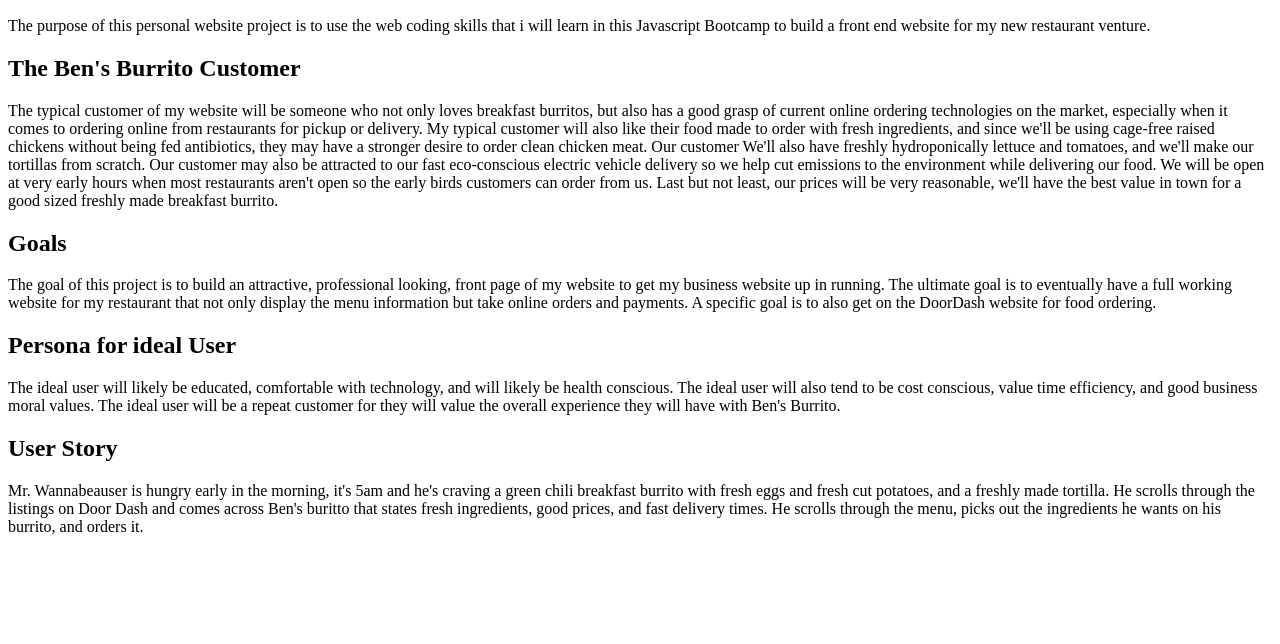
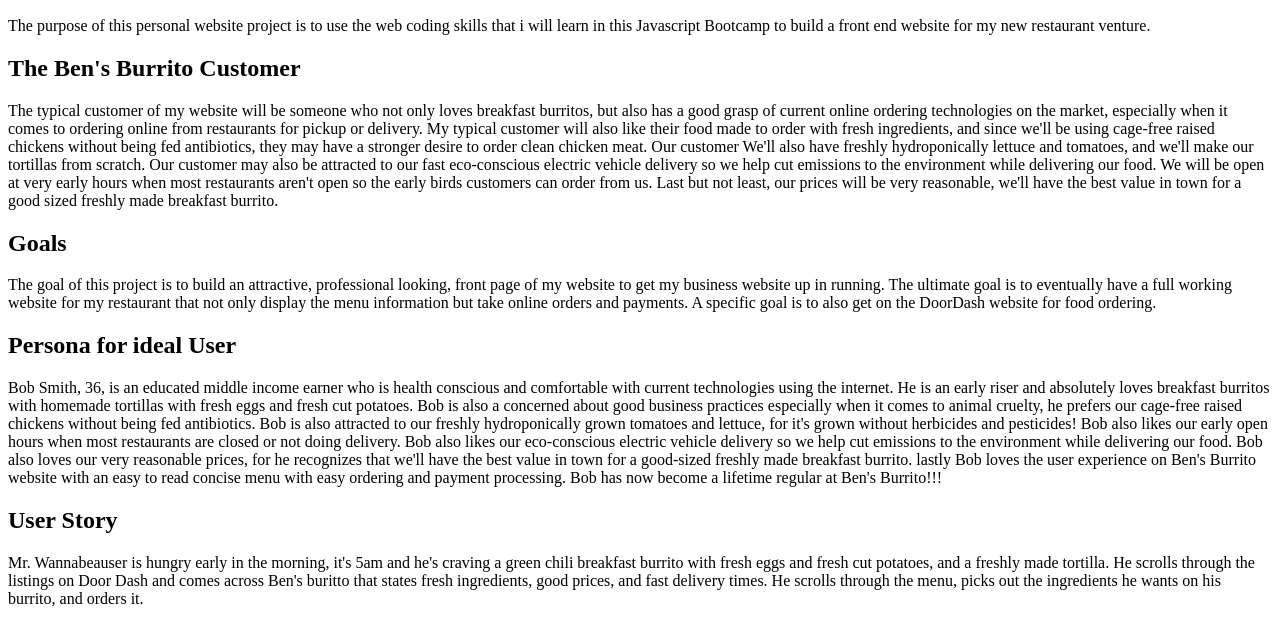
Before and after one commit to bnjus19/Ben-s-Burrito, a plain HTML site: page Documentation/milestone-1.html in a window 1280 px wide. Shown: the part 110-754 px from the top of the page. Drawn offline with Linux system fonts and the light colour scheme.

Commit message:
PWP milestone 1

```diff
--- a/Documentation/milestone-1.html
+++ b/Documentation/milestone-1.html
@@ -30,9 +30,16 @@ to build a front end website for my new restaurant venture.</p>
     information but take online orders and payments. A specific goal is to also get on the DoorDash website for food ordering.</p>
 
 <h2>Persona for ideal User</h2>
-<p>The ideal user will likely be educated, comfortable with technology, and will likely be health conscious. The ideal user
-    will also tend to be cost conscious, value time efficiency, and good business moral values. The ideal user will be a repeat
-    customer for they will value the overall experience they will have with Ben's Burrito.</p>
+<p> Bob Smith, 36, is an educated middle income earner who is health conscious and comfortable with current technologies using the
+    internet. He is an early riser and absolutely loves breakfast burritos with homemade tortillas with fresh eggs and fresh cut potatoes.
+    Bob is also a concerned about good business practices especially when it comes to animal cruelty, he prefers our cage-free raised chickens
+    without being fed antibiotics. Bob is also attracted to our freshly hydroponically grown tomatoes and lettuce, for it's grown without
+    herbicides and pesticides! Bob also likes our early open hours when most restaurants are closed or not doing delivery. Bob also likes
+    our eco-conscious electric vehicle delivery so we help cut emissions to the environment while delivering our food. Bob also loves our
+    very reasonable prices, for he recognizes that we'll have the best value in town for a good-sized freshly made breakfast burrito.
+    lastly Bob loves the user experience on Ben's Burrito website with an easy to read concise menu with easy ordering and payment processing.
+    Bob has now become a lifetime regular at Ben's Burrito!!!</p>
+</p>
 
 <h2>User Story</h2>
 <p> Mr. Wannabeauser is hungry early in the morning, it's 5am and he's craving a green chili breakfast burrito with fresh eggs
```
